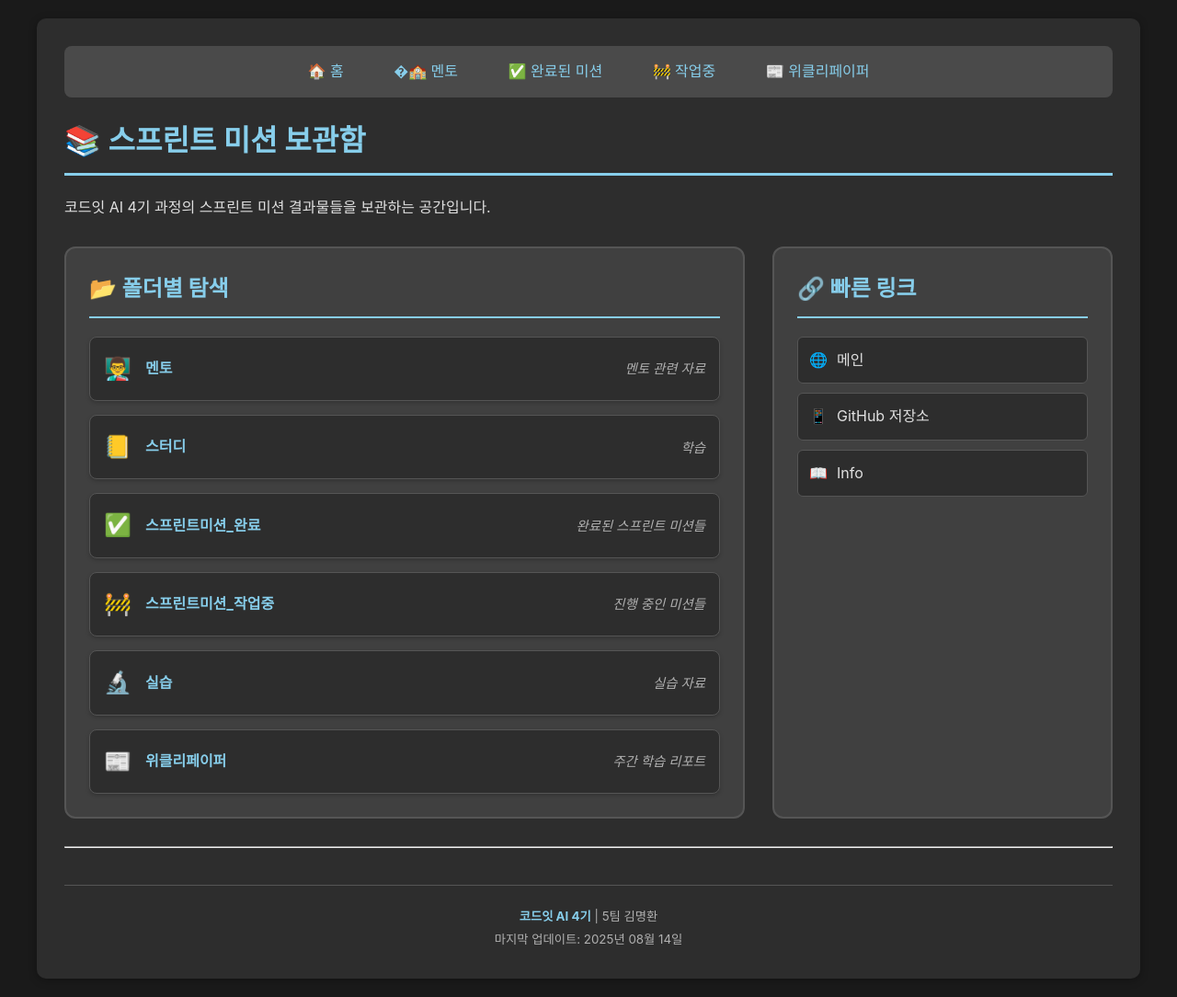
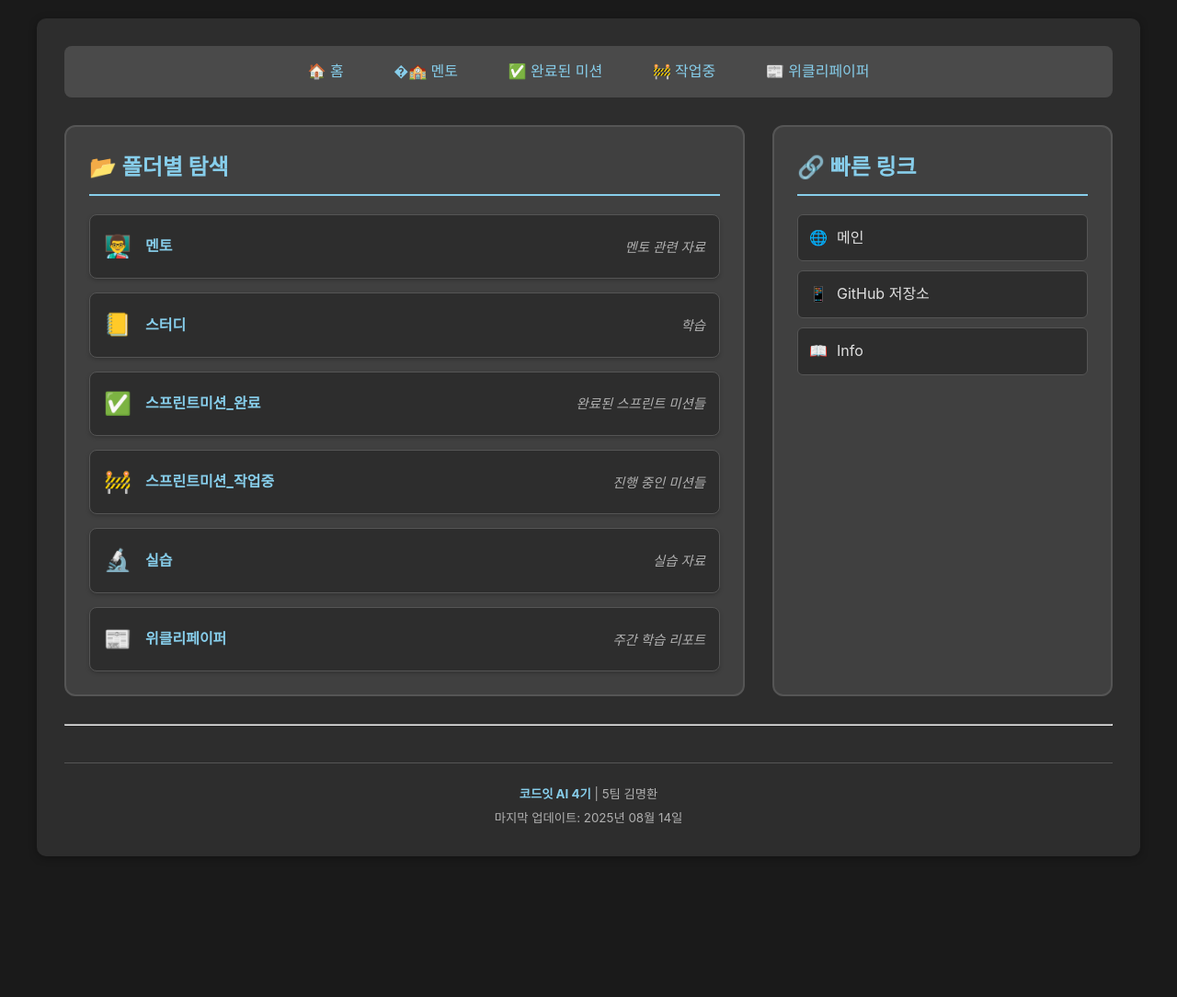
Before and after one commit to c0z0c/sprint_mission, a Jekyll site: the page built from index.md, in a window 1280 px wide. Shown: the whole page at 92% size. Built offline with Jekyll 4.4.1, drawn with Linux system fonts in a browser that asks for light colours; after the commit the page ends 951 px from its top, so only the background shows below that.

Commit message:
불필요한 문구 제거

```diff
--- a/index.md
+++ b/index.md
@@ -6,10 +6,6 @@ cache-control: no-cache
 expires: 0
 pragma: no-cache
 ---
-
-# 📚 스프린트 미션 보관함
-
-코드잇 AI 4기 과정의 스프린트 미션 결과물들을 보관하는 공간입니다.
 
 <div class="nav-sections">
   <div class="section-card">
```
